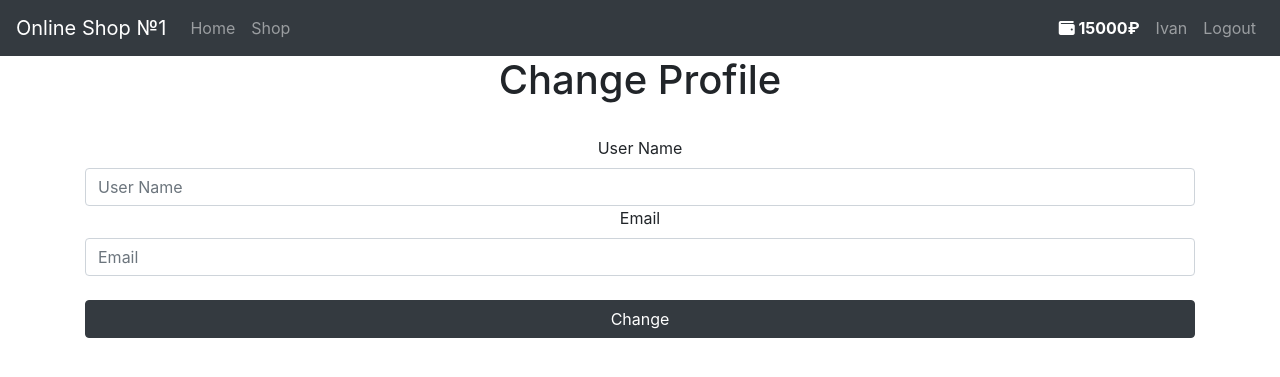
After one commit to Macfillen/PythonExam, a Flask app: page /change_profile in a window 1280 px wide. The commit adds this page. Shown: the top 377 px of the page. Run offline with Flask 2, Linux system fonts and the light colour scheme; a user stored in the database is signed in; some libraries are stand-ins or nearby versions.

Commit message:
add new file

```diff
--- a/shop/__init__.py
+++ b/shop/__init__.py
@@ -3,6 +3,7 @@ from shop.config import Config
 from flask_sqlalchemy import SQLAlchemy
 from flask_bcrypt import Bcrypt
 from flask_login import LoginManager
+from flask_mail import Mail
 
 app = Flask(__name__)
 app.config.from_object(Config)
@@ -12,6 +13,5 @@ login_manager = LoginManager(app)
 login_manager.login_view = "login_page"
 login_manager.login_message_category = 'info'
 
-
 from shop import routes
 from shop import errors
--- a/shop/config.py
+++ b/shop/config.py
@@ -1,3 +1,5 @@
+import os
+
 class Config(object):
     SQLALCHEMY_DATABASE_URI = "sqlite:///shop.db"
     SECRET_KEY = '2ad91153d84208c61d1b474b5ea0db18'  # в 16 СС
--- a/shop/forms.py
+++ b/shop/forms.py
@@ -35,3 +35,20 @@ class BuyForm(FlaskForm):
 
 class SellForm(FlaskForm):
     btn_sell = SubmitField(label='Sell Product')
+
+
+class EditForm(FlaskForm):
+    username = StringField(label="User Name", validators=[Length(min=3, max=25), DataRequired()])
+    email = StringField(label="Email", validators=[Email(), DataRequired()])
+    btn_change = SubmitField('Сhange')
+
+    def validate_username(self, check_username):
+        user = User.query.filter_by(username=check_username.data).first()
+        if user:
+            raise ValidationError('A user with this name is already registered. Please enter another name.')
+
+    def validate_email(self, check_email):
+        email = User.query.filter_by(email=check_email.data).first()
+        if email:
+            raise ValidationError('A user with such an email is already registered. \
+                                      Please enter a different email address.')
--- a/shop/routes.py
+++ b/shop/routes.py
@@ -1,7 +1,7 @@
 from shop import app, db
 from flask import render_template, redirect, url_for, flash, request
 from shop.models import Product, User
-from shop.forms import RegistrationForm, LoginForm, BuyForm, SellForm
+from shop.forms import RegistrationForm, LoginForm, BuyForm, SellForm, EditForm
 from flask_login import login_user, logout_user, login_required, current_user
 
 
@@ -101,3 +101,33 @@ def logout_page():
     flash(f"You are logged out of your account", category='info')
 
     return redirect(url_for("home_page"))
+
+
+@app.route('/change_profile', methods=['GET', 'POST'])
+@login_required
+def user_page():
+    form = EditForm()
+    if form.validate_on_submit():
+        current_user.username = form.username.data
+        current_user.email = form.email.data
+        db.session.commit()
+        flash('Your changes have been saved.', category='success')
+        return redirect(url_for('shop_page'))
+
+    else:
+        cond1 = current_user.username == form.username.data
+        cond2 = current_user.email == form.email.data
+        if cond1 or cond2:
+            if cond1 and cond2:
+                flash('The entered name is the current name. No changes have been made.', category='info')
+                flash('The entered email is the current email. No changes have been made.', category='info')
+            elif cond1:
+                flash('The entered name is the current name. No changes have been made.', category='info')
+            else:
+                flash('The entered email is the current email. No changes have been made.', category='info')
+
+        elif form.errors != {}:
+            for error in form.errors.values():
+                flash(f'Registration error: {error}', category='danger')
+
+    return render_template('change_profile.html', title='Edit Profile', form=form)
--- a/shop/templates/base.html
+++ b/shop/templates/base.html
@@ -34,11 +34,13 @@
                 <li class="nav-item">
                     <a class="nav-link" style="color:white; font-weight: bold">
                         <i class="fas fa-wallet"></i>
-                        {{ current_user.budget }}
+                        {{ current_user.budget }}₽
                     </a>
                 </li>
                 <li class="nav-item">
-                    <a class="nav-link"> Hello, {{ current_user.username }}</a>
+                    <a class="nav-link" href="{{ url_for('user_page') }}">
+                        {{current_user.username}}
+                    </a>
                 </li>
                 <li class="nav-item">
                     <a class="nav-link" href="{{ url_for('logout_page') }}">Logout</a>
--- /dev/null
+++ b/shop/templates/change_profile.html
@@ -0,0 +1,29 @@
+{% extends "base.html" %}
+
+{% block title %}
+    Change Profile
+{% endblock %}
+
+{% block content %}
+<body class="text-center">
+    <div class="container">
+        <form method="POST">
+            {{ form.hidden_tag() }}
+
+            <h1>Change Profile</h1>
+
+            <br>
+
+            {{ form.username.label() }}
+            {{ form.username(class="form-control", placeholder="User Name") }}
+
+            {{ form.email.label() }}
+            {{ form.email(class="form-control", placeholder="Email") }}
+
+            <br>
+
+            {{ form.btn_change(class="btn btn-block btn-dark") }}
+        </form>
+    </div>
+</body>
+{% endblock %}
```
Also changed, not shown: shop/shop.db.
